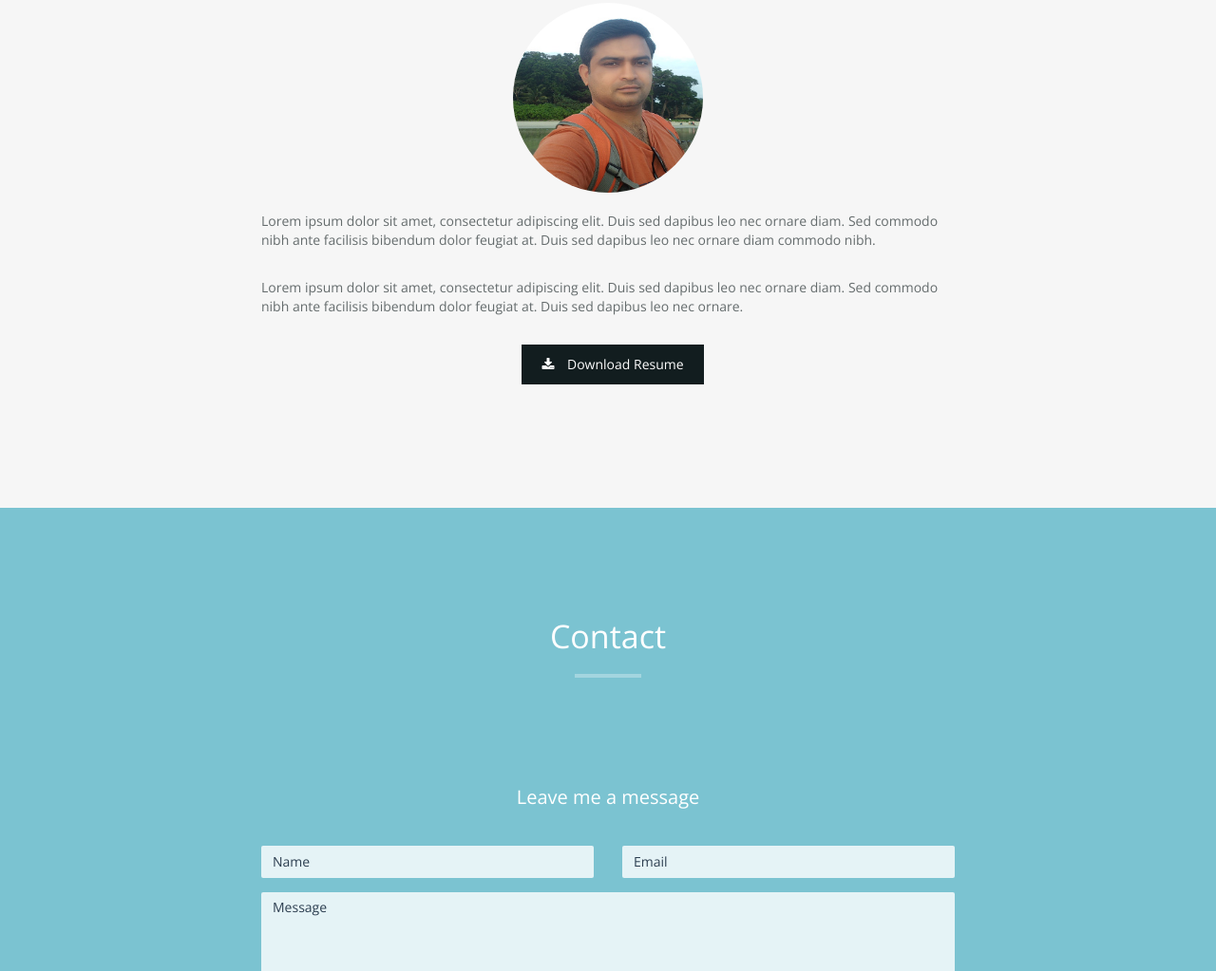
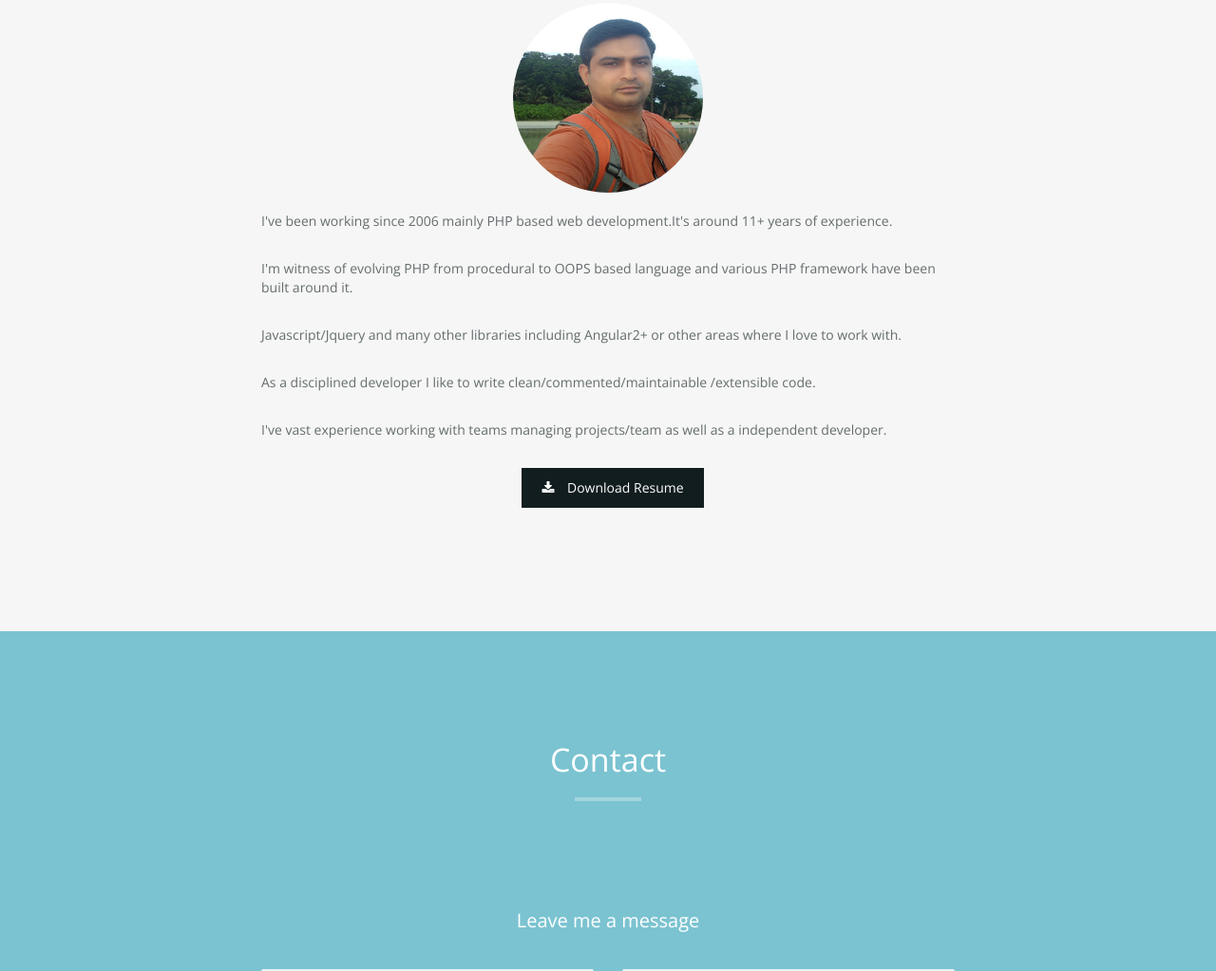
Before and after one commit to phpfriend/codeparidhi, a plain HTML site: page index.html in a window 1280 px wide. Shown: the part 1041-2064 px from the top of the page at 95% size. Drawn offline with nearby package versions, Linux system fonts and the light colour scheme.

Commit message:
updated code

```diff
--- a/index.html
+++ b/index.html
@@ -82,8 +82,11 @@
       <div class="col-md-12 text-center"><img src="img/about.jpg" class="img-responsive"></div>
       <div class="col-md-8 col-md-offset-2">
         <div class="about-text">
-          <p>Lorem ipsum dolor sit amet, consectetur adipiscing elit. Duis sed dapibus leo nec ornare diam. Sed commodo nibh ante facilisis bibendum dolor feugiat at. Duis sed dapibus leo nec ornare diam commodo nibh.</p>
-          <p>Lorem ipsum dolor sit amet, consectetur adipiscing elit. Duis sed dapibus leo nec ornare diam. Sed commodo nibh ante facilisis bibendum dolor feugiat at. Duis sed dapibus leo nec ornare.</p>
+          <p>I've been working since 2006 mainly PHP based web development.It's around 11+ years of experience.</p>
+          <p>I'm witness of evolving PHP from procedural to OOPS based language and various PHP framework have been built around it.</p>
+          <p>Javascript/Jquery and many other libraries including Angular2+ or other areas where I love to work with.</p>
+          <p>As a disciplined developer I like to write clean/commented/maintainable /extensible code.</p>
+          <p>I've vast experience working with teams managing projects/team as well as a independent developer.</p>
           <p class="text-center"><a class="btn btn-primary" href="#"><i class="fa fa-download"></i> Download Resume</a></p>
         </div>
       </div>
```
